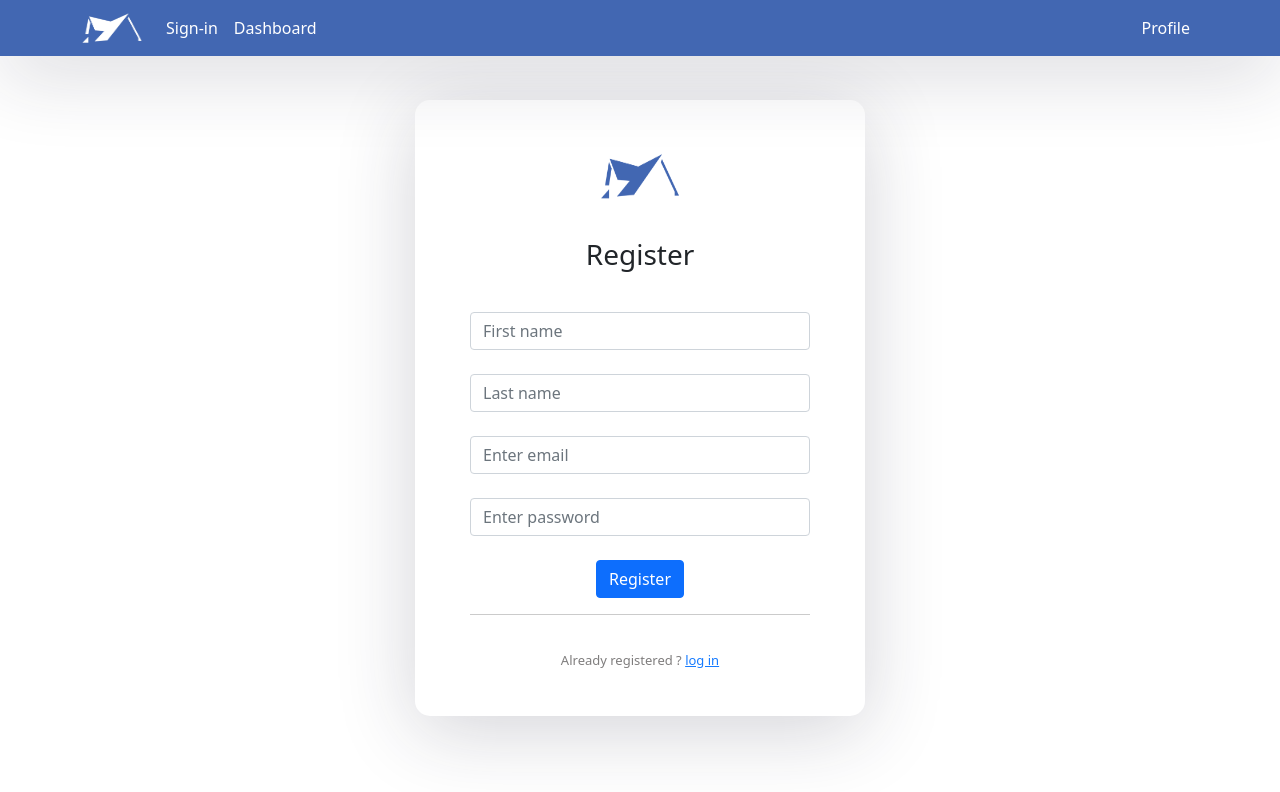
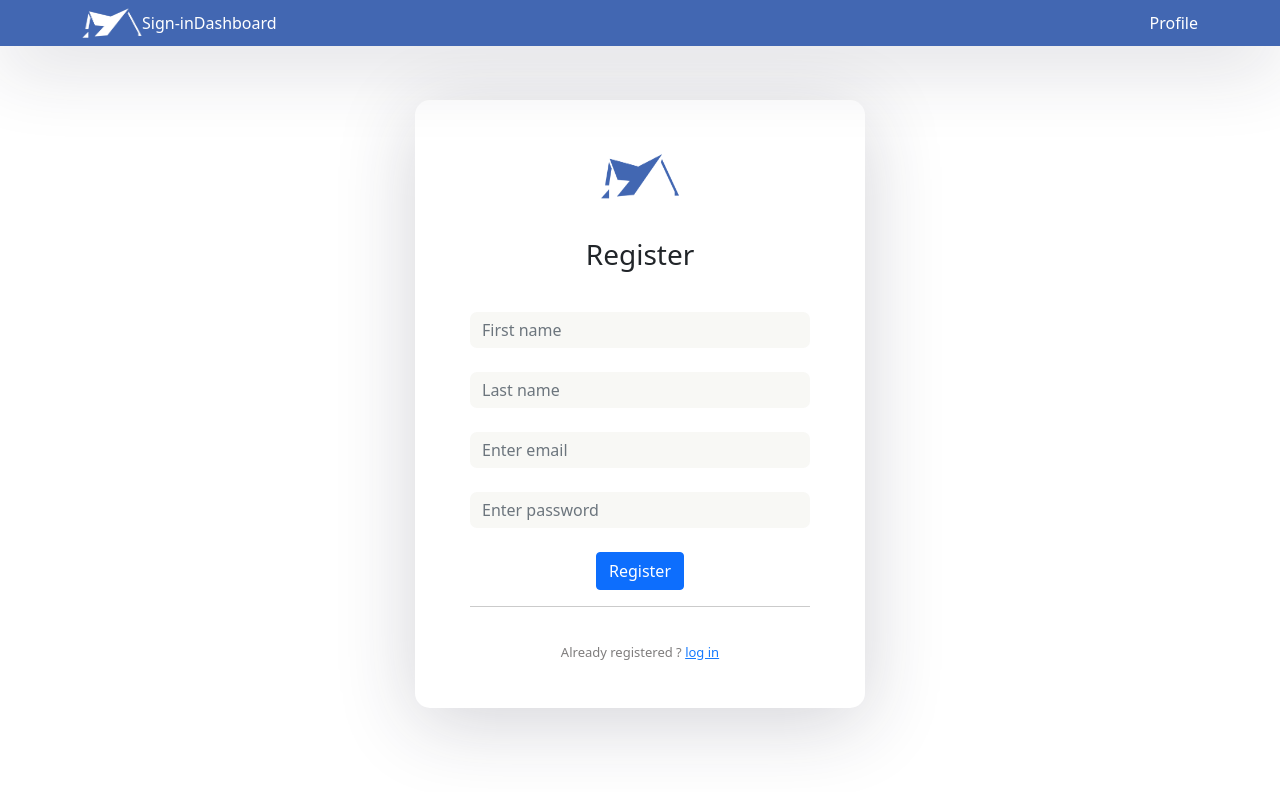
Before and after one commit to sanjunareddie/Web-frontend-Winter2022, a React (Create React App) app: page /sign-up in a window 1280 px wide. Shown: the top 792 px of the page. Built offline with nearby package versions, Linux system fonts and the light colour scheme.

Commit message:
Connected Front-end Signin Signup with Backend and DB with all validations

```diff
--- a/package.json
+++ b/package.json
@@ -6,6 +6,7 @@
     "@testing-library/jest-dom": "^5.16.2",
     "@testing-library/react": "^12.1.3",
     "@testing-library/user-event": "^13.5.0",
+    "axios": "^0.26.1",
     "bootstrap": "^5.1.3",
     "react": "^17.0.2",
     "react-bootstrap": "^2.2.1",
--- a/src/App.js
+++ b/src/App.js
@@ -19,11 +19,11 @@ function App() {
       <div className="App center-signin-signup">
         <Routes>
           <Route exact path="/" element={<SignIn />} />
-          <Route path="/sign-in" element={<SignIn />} />
-          <Route path="/sign-up" element={<SignUp />} />
-          <Route path="/dashboard" element={<Dashboard />} />
-          <Route path="/profile" element={<UserProfile />} />
-          <Route path="/saved-searches" element={<SavedSearches />} />
+          <Route exact path="/sign-in" element={<SignIn />} />
+          <Route exact path="/sign-up" element={<SignUp />} />
+          <Route exact path="/dashboard" element={<Dashboard />} />
+          <Route exact path="/profile" element={<UserProfile />} />
+          <Route exact path="/saved-searches" element={<SavedSearches />} />
         </Routes>
       </div>
     </>
--- a/src/components/NavBarAfterLogin/index.js
+++ b/src/components/NavBarAfterLogin/index.js
@@ -11,7 +11,6 @@ function NavBarAfterLogin() {
     <>
       <Navbar fixed="top" className="navbar-color navbar navbar-dark">
         <Container>
-          <Navbar.Brand href="#home">
           <NavLink to="/dashboard">
             <img
               src={Logo}
@@ -21,35 +20,28 @@ function NavBarAfterLogin() {
               alt="React Bootstrap logo"
             />
           </NavLink>
-          </Navbar.Brand>
 
           <Navbar.Toggle aria-controls="basic-navbar-nav" />
           <Navbar.Collapse id="basic-navbar-nav">
             <Nav className="nav-text-color me-auto">
               <Nav.Item>
-                <Nav.Link>
                 <NavLink to="/sign-in" className="nav-text-color">
                   Sign-in
                 </NavLink>
-                </Nav.Link>
               </Nav.Item>
 
               <Nav.Item>
-                <Nav.Link>
                 <NavLink to="/dashboard" className="nav-text-color">
                   Dashboard
                 </NavLink>
-                </Nav.Link>
               </Nav.Item>
             </Nav>
 
             <Nav>
               <Nav.Item className="ms-auto">
-                <Nav.Link>
                 <NavLink to="/profile" className="nav-text-color">
                   Profile
                 </NavLink>
-                </Nav.Link>
               </Nav.Item>
             </Nav>
           </Navbar.Collapse>
--- a/src/components/NavBarBeforeLogin/index.js
+++ b/src/components/NavBarBeforeLogin/index.js
@@ -11,7 +11,6 @@ function NavBarBeforeLogin() {
     <>
       <Navbar fixed="top" className="navbar-color navbar navbar-dark">
         <Container>
-          <Navbar.Brand href="#home">
           <NavLink to="/sign-in">
             <img
               src={Logo}
@@ -21,21 +20,17 @@ function NavBarBeforeLogin() {
               alt="React Bootstrap logo"
             />
           </NavLink>
-          </Navbar.Brand>
 
           <Navbar.Toggle aria-controls="basic-navbar-nav" />
           <Navbar.Collapse id="basic-navbar-nav">
             <Nav className="nav-text-color me-auto">
-              <Nav.Link>
               <NavLink to="/sign-in" className="nav-text-color">
                 Sign-in
               </NavLink>
-              </Nav.Link>
-              <Nav.Link>
+
               <NavLink to="/sign-up" className="nav-text-color">
                 Sign-up
               </NavLink>
-              </Nav.Link>
             </Nav>
           </Navbar.Collapse>
         </Container>
--- a/src/components/SignIn/index.js
+++ b/src/components/SignIn/index.js
@@ -1,13 +1,45 @@
 import React from "react";
 import { useEffect, useState } from "react";
 import { NavLink } from "react-router-dom";
+import { Link, useNavigate } from "react-router-dom";
 import Button from "react-bootstrap/Button";
 import Form from "react-bootstrap/Form";
 import Logo from "../../Resources/housify-logo.png";
 
-function SignIn() {
+function SignIn(props) {
+  const navigate = useNavigate();
+
+  const emailRegex = /^[0-9a-zA-Z._-]+@[0-9a-zA-Z._-]+\.[(0-9a-zA-Z._)]+$/;
+  const passwordRegex = /^.{8,}$/;
+
+  const [errorMessage, setErrorMessage] = useState("");
+
+  const [data, setData] = useState({
+    email: "",
+    password: "",
+  });
+
+  const handleChange = ({ target: { name, value } }) => {
+    setData((prev) => ({ ...prev, [name]: value }));
+  };
+
+  const handleSubmit = (e) => {
+    e.preventDefault();
+
+    if (!emailRegex.test(data.email)) {
+      setErrorMessage("Please provide valid email address");
+    } else if (!passwordRegex.test(data.password)) {
+      setErrorMessage(
+        "Instructions for password: Minimum 8 Characters + One special Character + One Capital"
+      );
+    } else {
+      setErrorMessage("");
+      navigate("/dashboard");
+    }
+  };
+
   return (
-    <Form>
+    <Form onSubmit={handleSubmit}>
       <div className="outer">
         <div className="inner">
           <div className="button-center">
@@ -18,21 +50,34 @@ function SignIn() {
           <div className="form-group">
             <input
               type="email"
-              className="form-control inside-textbox"
+              className="form-control inside-textbox form-field-color"
               placeholder="Enter email"
+              name="email"
+              value={data.email}
+              onChange={handleChange}
             />
           </div>
           <br />
           <div className="form-group">
             <input
               type="password"
-              className="form-control inside-textbox"
+              className="form-control inside-textbox form-field-color"
               placeholder="Enter password"
+              name="password"
+              value={data.password}
+              onChange={handleChange}
             />
           </div>
           <br />
+          {errorMessage.length > 0 ? (
+            <p className="button-center" style={{ color: "red" }}>
+              {errorMessage}
+            </p>
+          ) : null}
           <div className="button-center">
-            <Button variant="primary">Sign In</Button>
+            <Button variant="primary" type="submit">
+              Sign In
+            </Button>
           </div>
           <div>
             <hr className="simple-line" />
--- a/src/components/SignUp/index.js
+++ b/src/components/SignUp/index.js
@@ -1,13 +1,76 @@
 import React from "react";
 import { useEffect, useState } from "react";
 import { NavLink } from "react-router-dom";
+import { Link, useNavigate } from "react-router-dom";
 import Button from "react-bootstrap/Button";
 import Form from "react-bootstrap/Form";
 import Logo from "../../Resources/housify-logo.png";
+import axios from "axios";
 
 function SignUp() {
+  const navigate = useNavigate();
+
+  const nameRegex = /^[A-Za-z]+$/;
+  const emailRegex = /^[0-9a-zA-Z._-]+@[0-9a-zA-Z._-]+\.[(0-9a-zA-Z._)]+$/;
+  const passwordRegex = /^.{8,}$/;
+
+  const [errorMessage, setErrorMessage] = useState("");
+
+  const [data, setData] = useState({
+    firstName: "",
+    lastName: "",
+    email: "",
+    password: "",
+  });
+
+  const handleChange = ({ target: { name, value } }) => {
+    setData((prev) => ({ ...prev, [name]: value }));
+  };
+
+  // const handleFirstNameChange = (e) => {
+  //   setFirstName(e.target.value);
+  // };
+  // const handleLastNameChange = (e) => {
+  //   setLastName(e.target.value);
+  // };
+  // const handleEmailChange = (e) => {
+  //   setEmail(e.target.value);
+  // };
+  // const handlePasswordChange = (e) => {
+  //   setPassword(e.target.value);
+  // };
+
+  const handleSubmit = async (e) => {
+    e.preventDefault();
+
+    if (!nameRegex.test(data.firstName)) {
+      setErrorMessage("Invalid first name - Only alphabets allowed");
+    } else if (!nameRegex.test(data.lastName)) {
+      setErrorMessage("Invalid last name - Only alphabets allowed");
+    } else if (!emailRegex.test(data.email)) {
+      setErrorMessage("Please provide valid email address");
+    } else if (!passwordRegex.test(data.password)) {
+      setErrorMessage(
+        "Instructions for password: Minimum 8 Characters + One special Character + One Capital"
+      );
+    } else {
+      setErrorMessage("");
+      try {
+        const url = "http://localhost:8080/add-user";
+        const res = await axios.post(url, data);
+        console.log(res);
+        console.log("This is inside Try Block");
+        console.log(res.message);
+        if (res.status === 201) {
+          navigate("/sign-in");
+        }
+      } catch (error) {}
+      // console.log("This is inside CATCH Block");
+    }
+  };
+
   return (
-    <Form>
+    <Form onSubmit={handleSubmit}>
       <div className="outer">
         <div className="inner">
           <div className="button-center">
@@ -18,37 +81,56 @@ function SignUp() {
           <div className="form-group">
             <input
               type="text"
-              className="form-control inside-textbox"
+              className="form-control inside-textbox form-field-color"
               placeholder="First name"
+              name="firstName"
+              value={data.firstName}
+              onChange={handleChange}
             />
           </div>
           <br />
           <div className="form-group">
             <input
               type="text"
-              className="form-control inside-textbox"
+              className="form-control inside-textbox form-field-color"
               placeholder="Last name"
+              name="lastName"
+              value={data.lastName}
+              onChange={handleChange}
             />
           </div>
           <br />
           <div className="form-group">
             <input
               type="email"
-              className="form-control inside-textbox"
+              className="form-control inside-textbox form-field-color"
               placeholder="Enter email"
+              name="email"
+              value={data.email}
+              onChange={handleChange}
             />
           </div>
           <br />
           <div className="form-group">
             <input
               type="password"
-              className="form-control inside-textbox"
+              className="form-control inside-textbox form-field-color"
               placeholder="Enter password"
+              name="password"
+              value={data.password}
+              onChange={handleChange}
             />
           </div>
           <br />
+          {errorMessage.length > 0 ? (
+            <p className="button-center" style={{ color: "red" }}>
+              {errorMessage}
+            </p>
+          ) : null}
           <div className="button-center">
-            <Button variant="primary">Register</Button>
+            <Button variant="primary" type="submit">
+              Register
+            </Button>
           </div>
           <div>
             <hr className="simple-line" />
```
Also changed, not shown: 1 other file (tests, documents, lock files or other folders). Lines whose indentation alone changed are shown as unchanged.
